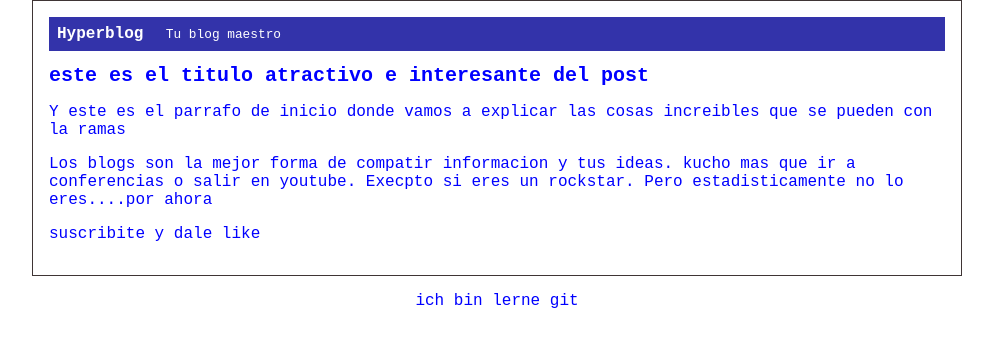
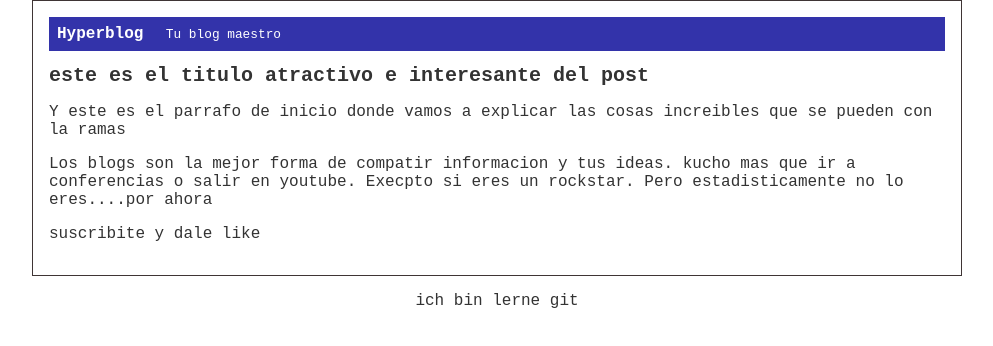
Before and after one commit to David-Triana55/Hyperblog, a plain HTML site: page css/blogpost.html in a window 1280 px wide. Shown: the whole page, without its empty margins (143-1136 px from the left). Drawn offline with Linux system fonts and the light colour scheme.

Commit message:
color gris

```diff
--- a/css/estilos.css
+++ b/css/estilos.css
@@ -1,5 +1,5 @@
 body {
-    color: blue;
+    color: #333;
     text-align: center;
     font-family: 'Courier New', Courier, monospace;
     font-size: 16px;
```
